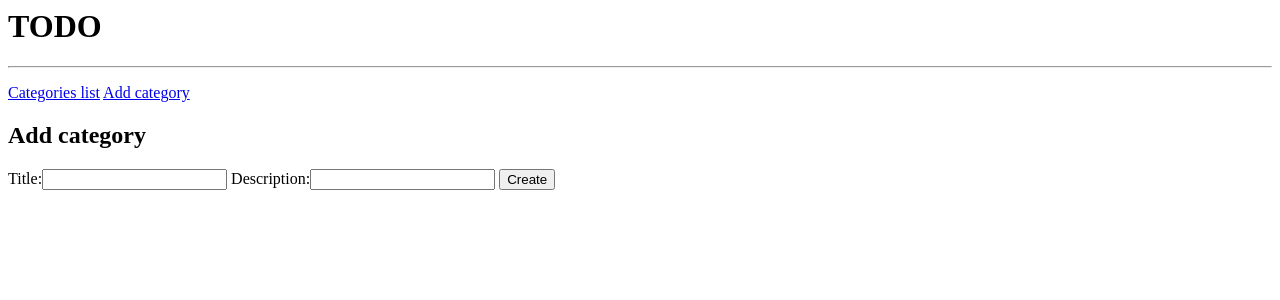
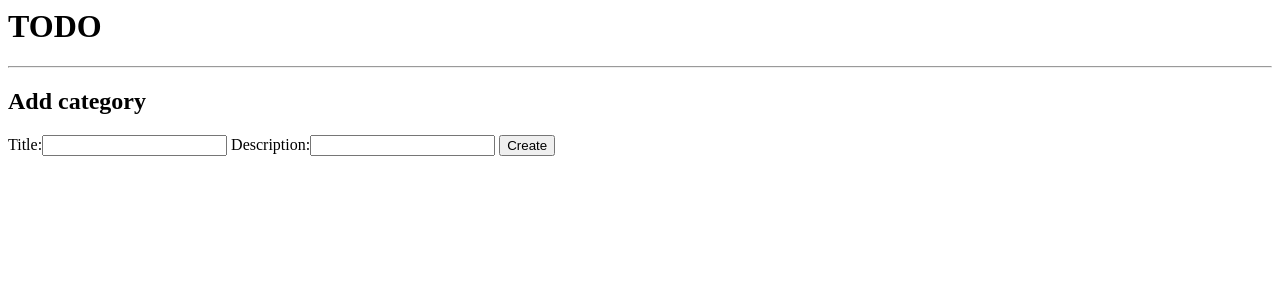
Before and after one commit to zurfyx/udlchan, a Django app: page /category/add in a window 1280 px wide. Shown: the top 300 px of the page. Run offline with Django 3.2, Linux system fonts and the light colour scheme; some libraries are stand-ins or nearby versions.

Commit message:
added missing links to the templates

```diff
--- a/udlchan/posts/urls.py
+++ b/udlchan/posts/urls.py
@@ -1,7 +1,7 @@
 from django.conf.urls import url
 
 from .views import CategoryList, CategoryAdd
-from .views import TopicList, TopicShow
+from .views import TopicList, TopicShow, TopicAdd
 from .views import CommentAdd, CommentVote
 
 urlpatterns = [
@@ -26,11 +26,18 @@ urlpatterns = [
         name='category'
     ),
 
+    # Add new topic
+    url(
+        r'^category/(?P<category>\w+)/topic$',
+        TopicAdd.as_view(),
+        name='topic_add'
+    ),
+
     # Show topic
     url(
         r'^topic/(?P<pk>\d+)$',
         TopicShow.as_view(),
-        name='category_topic'
+        name='topic'
     ),
 
     # Add new comment
--- a/udlchan/posts/views.py
+++ b/udlchan/posts/views.py
@@ -85,7 +85,7 @@ class CommentAdd(CreateView):
     template_name = 'posts/comment_create.html'
 
     def get_success_url(self):
-        return reverse('posts:category_topic',
+        return reverse('posts:topic',
                        kwargs={'pk': self.kwargs['topic']})
 
 
--- a/udlchan/templates/posts/base.html
+++ b/udlchan/templates/posts/base.html
@@ -4,10 +4,6 @@
 {% endblock %}
 
 {% block content %}
-    <p>
-        <a href="{% url "posts:category" %}">Categories list</a>
-        <a href="{% url "posts:category_add" %}">Add category</a>
-    </p>
     {% block posts_content %}
     {% endblock %}
 {% endblock %}
--- a/udlchan/templates/posts/categories.html
+++ b/udlchan/templates/posts/categories.html
@@ -1,6 +1,9 @@
 {% extends "posts/base.html" %}
 
 {% block posts_content %}
+    <p>
+        <a href="{% url "posts:category_add" %}">Add category</a>
+    </p>
     <h2>Categories</h2>
     <ul>
         {% for category in object_list %}
--- a/udlchan/templates/posts/topics.html
+++ b/udlchan/templates/posts/topics.html
@@ -1,11 +1,15 @@
 {% extends "posts/base.html" %}
 
 {% block posts_content %}
+    <p>
+        <a href="{% url "posts:category" %}">Categories</a>
+        <a href="{% url "posts:topic_add" category.title %}">Create topic</a>
+    </p>
     <h2>{{ category }}</h2>
     <ul>
         {% for post in object_list %}
             <li>
-                <a href="{% url "posts:category_topic" post.id %}">
+                <a href="{% url "posts:topic" post.id %}">
                     {{ post.title }}
                 </a>
                 <br>
```
